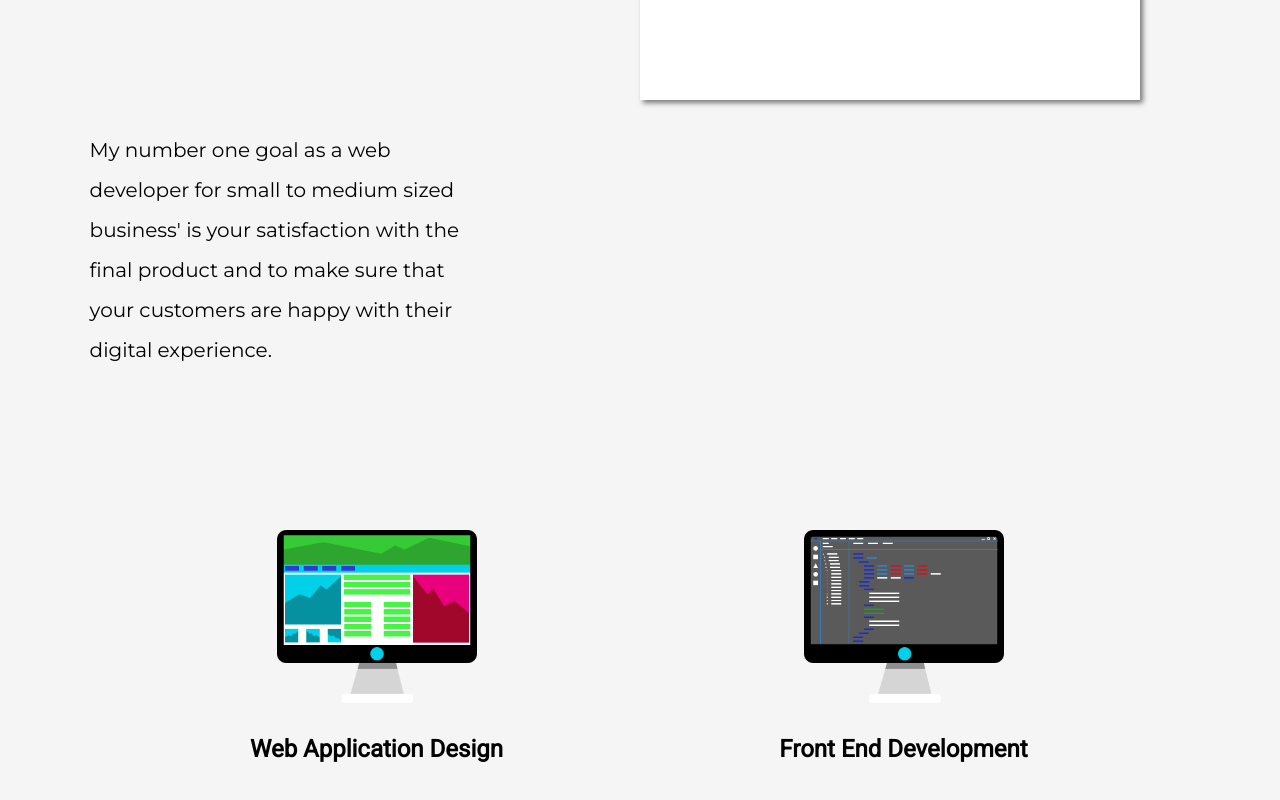
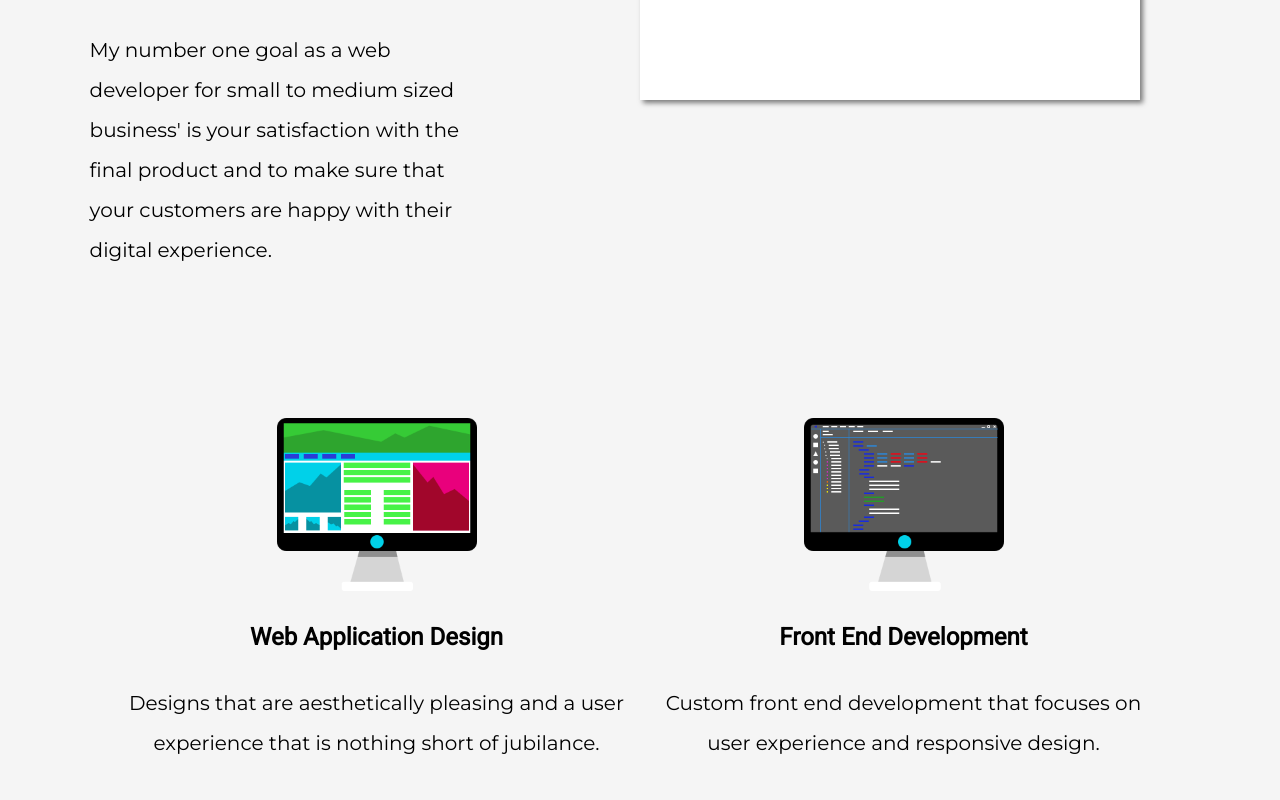
Before and after one commit to DavidHoffman80/PersonalSite, a React (Create React App) app: page / in a window 1280 px wide. Shown: the part 1100-1900 px from the top of the page. Built offline with nearby package versions, Linux system fonts and the light colour scheme.

Commit message:
Updated services wording

```diff
--- a/src/components/layout/About/About.css
+++ b/src/components/layout/About/About.css
@@ -39,7 +39,7 @@
 .AboutMe {
   max-width: 400px;
   position: absolute;
-  top: 400px;
+  top: 300px;
   left: 7%;
   font-family: var(--montserrat);
   font-size: 1.25rem;
@@ -49,7 +49,7 @@
 .Services {
   width: 80%;
   margin: 0 auto;
-  padding-top: 25rem;
+  padding-top: 18rem;
   display: grid;
   grid-template-columns: repeat(2, 1fr);
   grid-template-rows: repeat(3, auto);
--- a/src/components/layout/About/About.js
+++ b/src/components/layout/About/About.js
@@ -28,7 +28,7 @@ class About extends Component {
             Designs that are aesthetically pleasing and a user experience that is nothing short of jubilance.
           </p>
           <p>
-            Custom front end development that focuses on a high satisfaction of user experience and responsive design.
+            Custom front end development that focuses on user experience and responsive design.
           </p>
         </div>
       </div>
```
